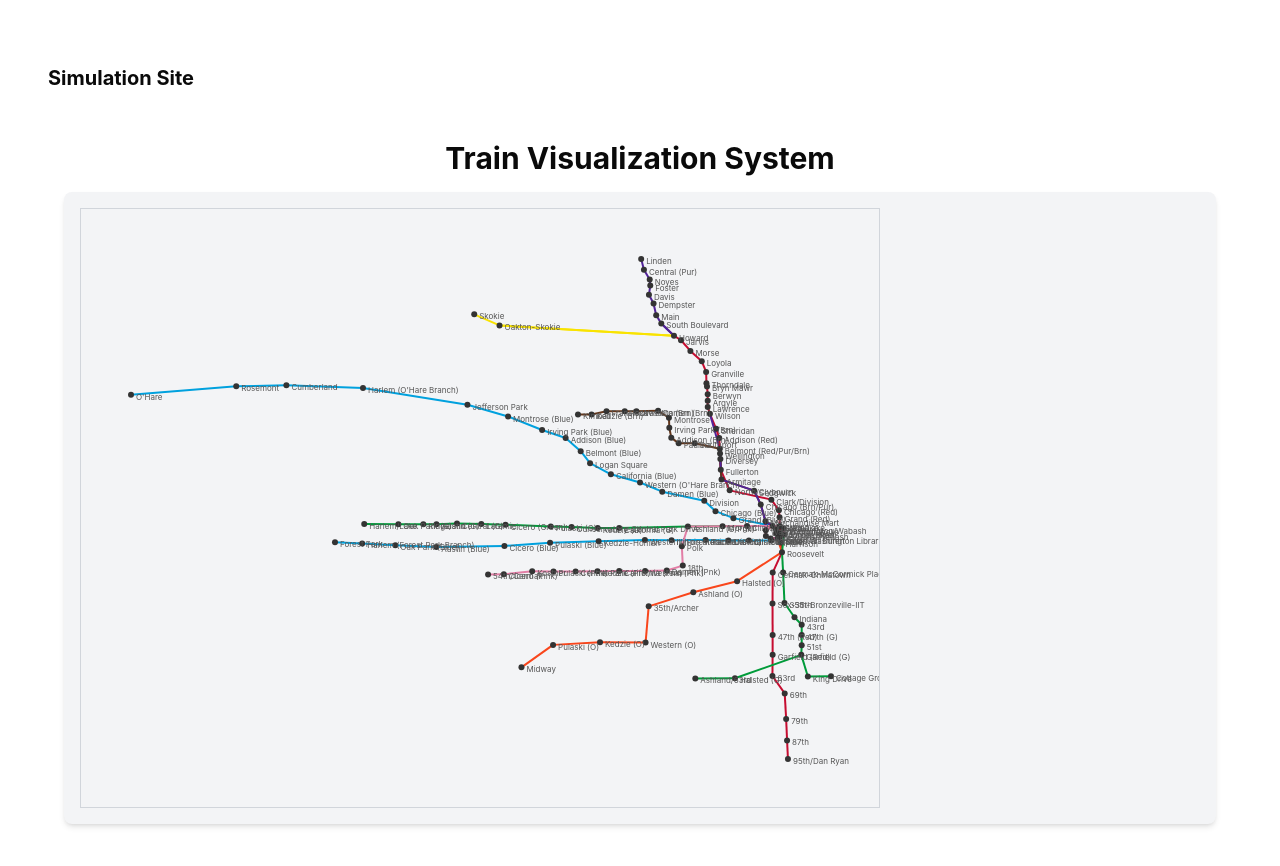
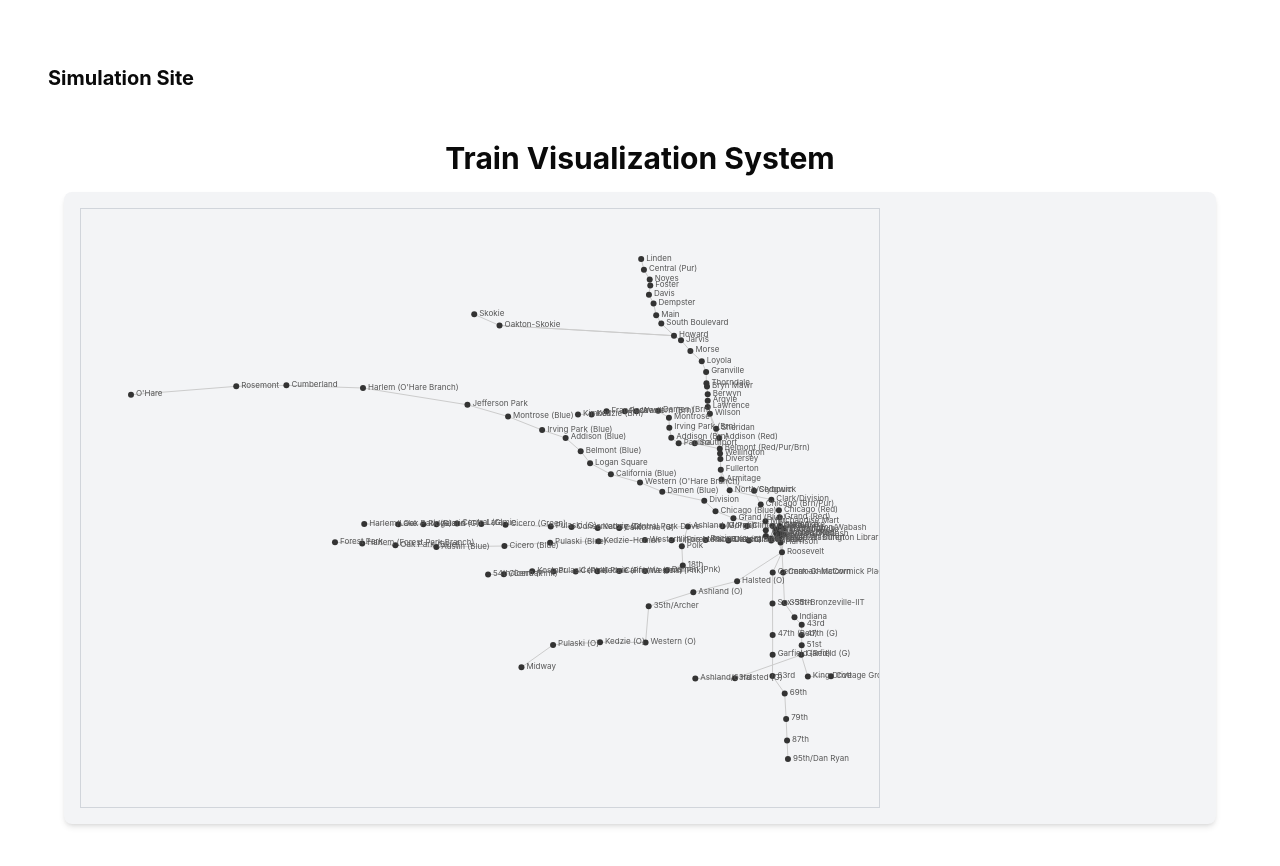
Before and after one commit to jzeiders/simulation-site, a React (Vite) app in the folder simulation-sites/: page /simulation-site/train-visualization in a window 1280 px wide. Shown: the top 866 px of the page. Built offline with nearby package versions, Linux system fonts and the light colour scheme.

Commit message:
Nailed it

```diff
--- /dev/null
+++ b/simulation-sites/src/pages/train-visualization/GenericGraphRenderer.tsx
@@ -0,0 +1,147 @@
+import React, { useMemo } from 'react';
+
+interface Node {
+  id: string | number;
+  x: number;
+  y: number;
+  name: string;
+}
+
+interface Edge {
+  sourceId: string | number;
+  targetId: string | number;
+}
+
+interface GenericGraphRendererProps {
+  nodes: Node[];
+  edges: Edge[];
+  width: number;
+  height: number;
+  padding: number;
+  nodeColor?: string;
+  edgeColor?: string;
+  labelColor?: string;
+  nodeRadius?: number;
+  edgeWidth?: number;
+  labelFontSize?: number;
+}
+
+const GenericGraphRenderer: React.FC<GenericGraphRendererProps> = ({
+  nodes,
+  edges,
+  width,
+  height,
+  padding,
+  nodeColor = '#333',
+  edgeColor = '#ccc', // Default edge color, can be overridden or customized later
+  labelColor = '#555',
+  nodeRadius = 3,
+  edgeWidth = 1,
+  labelFontSize = 8,
+}) => {
+  // Calculate scaling functions based on provided nodes
+  const { scaleX, scaleY, minX, maxX, minY, maxY } = useMemo(() => {
+    if (nodes.length === 0) {
+      return {
+        scaleX: (x: number) => x,
+        scaleY: (y: number) => y,
+        minX: 0,
+        maxX: 0,
+        minY: 0,
+        maxY: 0,
+      };
+    }
+    const xValues = nodes.map(n => n.x);
+    const yValues = nodes.map(n => n.y);
+    const minX = Math.min(...xValues);
+    const maxX = Math.max(...xValues);
+    const minY = Math.min(...yValues);
+    const maxY = Math.max(...yValues);
+
+    // Handle cases where all points have the same x or y to avoid division by zero
+    const rangeX = maxX - minX || 1;
+    const rangeY = maxY - minY || 1;
+
+    const scaleX = (x: number): number => {
+        // If all x values are the same, center them
+        if (rangeX === 1 && nodes.length > 0) return width / 2;
+      return padding + ((x - minX) / rangeX) * (width - 2 * padding);
+    };
+    const scaleY = (y: number): number => {
+        // If all y values are the same, center them
+        if (rangeY === 1 && nodes.length > 0) return height / 2;
+      // SVG y-coordinate is top-down, so we invert
+      return height - padding - ((y - minY) / rangeY) * (height - 2 * padding);
+    };
+    return { scaleX, scaleY, minX, maxX, minY, maxY };
+  }, [nodes, width, height, padding]);
+
+  // Create a map for quick node lookup by id
+  const nodeMap = useMemo(() => {
+    return nodes.reduce((acc, node) => {
+      acc[node.id] = node;
+      return acc;
+    }, {} as { [key: string | number]: Node });
+  }, [nodes]);
+
+  return (
+    <svg width={width} height={height} className="border border-gray-300">
+      {/* Render Edges */}
+      <g>
+        {edges.map((edge, index) => {
+          const sourceNode = nodeMap[edge.sourceId];
+          const targetNode = nodeMap[edge.targetId];
+
+          if (!sourceNode || !targetNode) {
+            console.warn(`Skipping edge ${index}: Could not find source or target node`, edge);
+            return null; // Skip if source or target node doesn't exist
+          }
+
+          return (
+            <path
+              key={`edge-${edge.sourceId}-${edge.targetId}-${index}`}
+              d={`M ${scaleX(sourceNode.x)},${scaleY(sourceNode.y)} L ${scaleX(targetNode.x)},${scaleY(targetNode.y)}`}
+              stroke={edgeColor}
+              strokeWidth={edgeWidth}
+              fill="none"
+            />
+          );
+        })}
+      </g>
+
+      {/* Render Nodes */}
+      <g>
+        {nodes.map((node) => (
+          <circle
+            key={`node-${node.id}`}
+            cx={scaleX(node.x)}
+            cy={scaleY(node.y)}
+            r={nodeRadius}
+            fill={nodeColor}
+            data-name={node.name}
+            data-id={node.id}
+          >
+            <title>{`${node.name} (ID: ${node.id})`}</title>
+          </circle>
+        ))}
+      </g>
+
+      {/* Render Node Labels */}
+      <g>
+        {nodes.map((node) => (
+          <text
+            key={`label-${node.id}`}
+            x={scaleX(node.x) + nodeRadius + 2} // Offset text slightly
+            y={scaleY(node.y) + nodeRadius / 2 } // Align baseline vertically
+            fontSize={labelFontSize}
+            fill={labelColor}
+          >
+            {node.name}
+          </text>
+        ))}
+      </g>
+    </svg>
+  );
+};
+
+export default GenericGraphRenderer;
--- a/simulation-sites/src/pages/train-visualization/TrainVisualization.tsx
+++ b/simulation-sites/src/pages/train-visualization/TrainVisualization.tsx
@@ -1,5 +1,6 @@
-import React, { useState, useEffect, useMemo } from 'react';
+import React, { useState, useMemo } from 'react';
 import stationData from './l-stations.json';
+import GenericGraphRenderer from './GenericGraphRenderer'; // Import the new component
 
 interface LineInfo {
   line: string;
@@ -14,7 +15,7 @@ interface Station {
   lines: LineInfo[];
 }
 
-// Define colors for each train line
+// Define colors for each train line (Keep for potential future use, e.g., coloring edges)
 const lineColors: { [key: string]: string } = {
   Red: '#c60c30',
   Blue: '#00a1de',
@@ -26,6 +27,22 @@ const lineColors: { [key: string]: string } = {
   Yellow: '#f9e300',
 };
 
+// Define types for the generic renderer
+interface GenericNode {
+  id: string; // Use station name as ID for simplicity, ensure uniqueness
+  x: number;
+  y: number;
+  name: string;
+}
+
+interface GenericEdge {
+  sourceId: string;
+  targetId: string;
+  // Optional: Add line color if needed later
+  // color?: string;
+}
+
+
 const TrainVisualization: React.FC = () => {
   const [stations] = useState<Station[]>(stationData as Station[]); // Load stations directly
 
@@ -34,65 +51,38 @@ const TrainVisualization: React.FC = () => {
   const height = 600;
   const padding = 50;
 
-  // Calculate scaling functions based on all stations
-  const { scaleX, scaleY, minLat, maxLat, minLon, maxLon } = useMemo(() => {
-    if (stations.length === 0) {
-      // Return default scales if stations haven't loaded (though they load synchronously now)
-      return {
-        scaleX: (lon: number) => lon,
-        scaleY: (lat: number) => lat,
-        minLat: 0,
-        maxLat: 0,
-        minLon: 0,
-        maxLon: 0,
-      };
+  // --- Transformation Step ---
+  const { nodes, edges } = useMemo(() => {
+    const genericNodes: GenericNode[] = [];
+    const genericEdges: GenericEdge[] = [];
+    const stationIdSet = new Set<string>(); // To ensure unique node IDs
+
+    stations.forEach(station => {
+      // Create node if it doesn't exist
+      if (!stationIdSet.has(station.name)) {
+        genericNodes.push({
+          id: station.name, // Using name as ID
+          x: station.lon,   // Use longitude for x
+          y: station.lat,   // Use latitude for y
+          name: station.name,
+        });
+        stationIdSet.add(station.name);
       }
-    const latValues = stations.map(s => s.lat);
-    const lonValues = stations.map(s => s.lon);
-    const minLat = Math.min(...latValues);
-    const maxLat = Math.max(...latValues);
-    const minLon = Math.min(...lonValues);
-    const maxLon = Math.max(...lonValues);
 
-    const scaleX = (lon: number): number => {
-      return padding + ((lon - minLon) / (maxLon - minLon)) * (width - 2 * padding);
-    };
-    const scaleY = (lat: number): number => {
-      return height - padding - ((lat - minLat) / (maxLat - minLat)) * (height - 2 * padding);
-    };
-    return { scaleX, scaleY, minLat, maxLat, minLon, maxLon };
-  }, [stations, width, height, padding]);
-
-  // Create a map for quick station lookup by name
-  const stationMap = useMemo(() => {
-    return stations.reduce((acc, station) => {
-      acc[station.name] = station;
-      return acc;
-    }, {} as { [key: string]: Station });
-  }, [stations]);
-
-  // Generate SVG path segments based on prior/next connections
-  const lineSegments = useMemo(() => {
-    const segments: React.ReactNode[] = [];
-
-    stations.forEach(currentStation => {
-      currentStation.lines.forEach((lineInfo, lineIndex) => {
-        const lineName = lineInfo.line;
-        const lineColor = lineColors[lineName];
-        if (!lineColor) return; // Skip if line color is not defined
-
+      // Create edges based on 'next' connections
+      station.lines.forEach(lineInfo => {
         const processNextStation = (nextStationName: string | null) => {
-            if (nextStationName && stationMap[nextStationName]) {
-                const nextStation = stationMap[nextStationName];
-                segments.push(
-                <path
-                    key={`${currentStation.name}-${nextStationName}-${lineName}-${lineIndex}`}
-                    d={`M ${scaleX(currentStation.lon)},${scaleY(currentStation.lat)} L ${scaleX(nextStation.lon)},${scaleY(nextStation.lat)}`}
-                    stroke={lineColor}
-                    strokeWidth="2"
-                    fill="none"
-                />
-                );
+          if (nextStationName) {
+             // Check if target station exists in the original data (implicitly checks if node exists)
+             if (stations.some(s => s.name === nextStationName)) {
+                 genericEdges.push({
+                    sourceId: station.name,
+                    targetId: nextStationName,
+                    // color: lineColors[lineInfo.line] // Optional: Store color
+                 });
+             } else {
+                 console.warn(`Target station "${nextStationName}" for edge from "${station.name}" not found in station data.`);
+             }
           }
         };
 
@@ -104,57 +94,43 @@ const TrainVisualization: React.FC = () => {
             processNextStation(nextStationName);
           });
         }
-         // If lineInfo.next is null, it's a terminus, no segment to draw forward.
       });
     });
 
-    return segments;
-  }, [stations, stationMap, scaleX, scaleY]);
+    // Optional: Deduplicate edges if necessary (e.g., if two lines connect the same two stations)
+    const uniqueEdges = Array.from(new Map(genericEdges.map(edge => [`${edge.sourceId}-${edge.targetId}`, edge])).values());
 
+
+    // Log counts for debugging
+    console.log("Generated Nodes:", genericNodes.length);
+    console.log("Generated Edges:", uniqueEdges.length);
+
+
+    return { nodes: genericNodes, edges: uniqueEdges };
+  }, [stations]);
+  // --- End Transformation Step ---
+
+
+  // Remove old scaling and rendering logic (scaleX, scaleY, lineSegments)
 
   return (
     <div className="container mx-auto p-4">
       <h1 className="text-3xl font-bold mb-4">Train Visualization System</h1>
       <div className="bg-gray-100 p-4 rounded-lg shadow-md">
-        {(stations.length > 0 && minLat !== maxLat) ? (
-          <svg width={width} height={height} className="border border-gray-300">
-            <g> {/* Group for paths */}
-              {lineSegments}
-            </g>
-            <g> {/* Group for stations */}
-            {
-              stations.map((station, index) => (
-                <circle
-                  key={`${station.name}-${index}`} // Use index for potentially non-unique names
-                  cx={scaleX(station.lon)}
-                  cy={scaleY(station.lat)}
-                  r="3"
-                  fill="#333" // Darker color for stations to stand out on lines
-                  data-name={station.name}
-                >
-                  <title>{station.name}</title>
-                </circle>
-              ))
-            }
-            </g>
-            <g> {/* Group for station names */}
-            {
-                stations.map((station, index) => (
-                    <text
-                        key={`${station.name}-label-${index}`}
-                        x={scaleX(station.lon) + 5} // Offset text slightly to the right
-                        y={scaleY(station.lat) + 5} // Offset text slightly down
-                        fontSize="8" // Adjust font size as needed
-                        fill="#555" // Text color
-                    >
-                        {station.name}
-                    </text>
-                ))
-            }
-            </g>
-          </svg>
+        {nodes.length > 0 ? (
+          <GenericGraphRenderer
+            nodes={nodes}
+            edges={edges}
+            width={width}
+            height={height}
+            padding={padding}
+            // Pass optional props if needed
+            // nodeColor="#ff0000"
+            // edgeColor="#0000ff"
+            // nodeRadius={5}
+          />
         ) : (
-          <p className="text-gray-600">Loading or calculating station data...</p>
+          <p className="text-gray-600">Loading or processing station data...</p>
         )}
       </div>
     </div>
```
Lines whose indentation alone changed are shown as unchanged.
